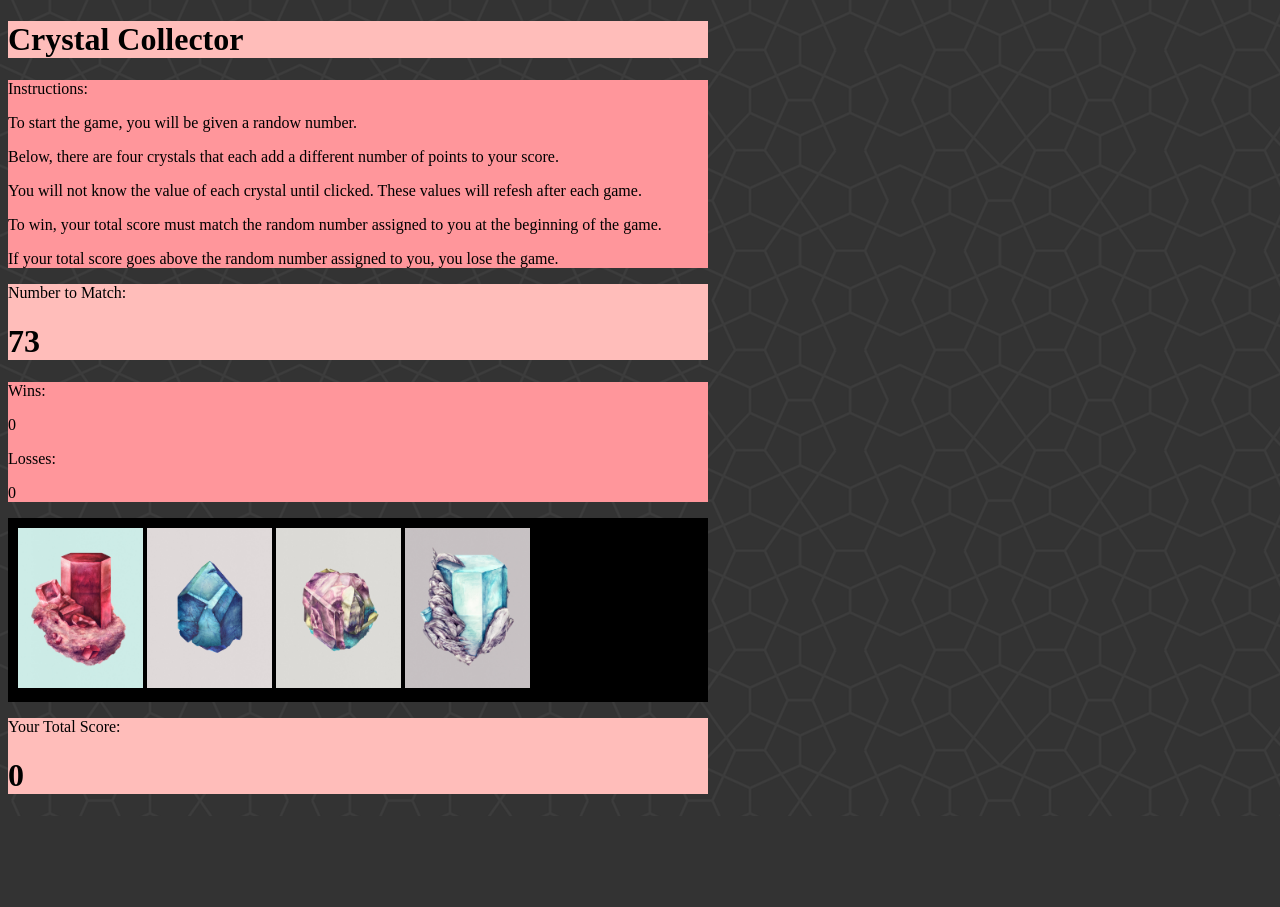
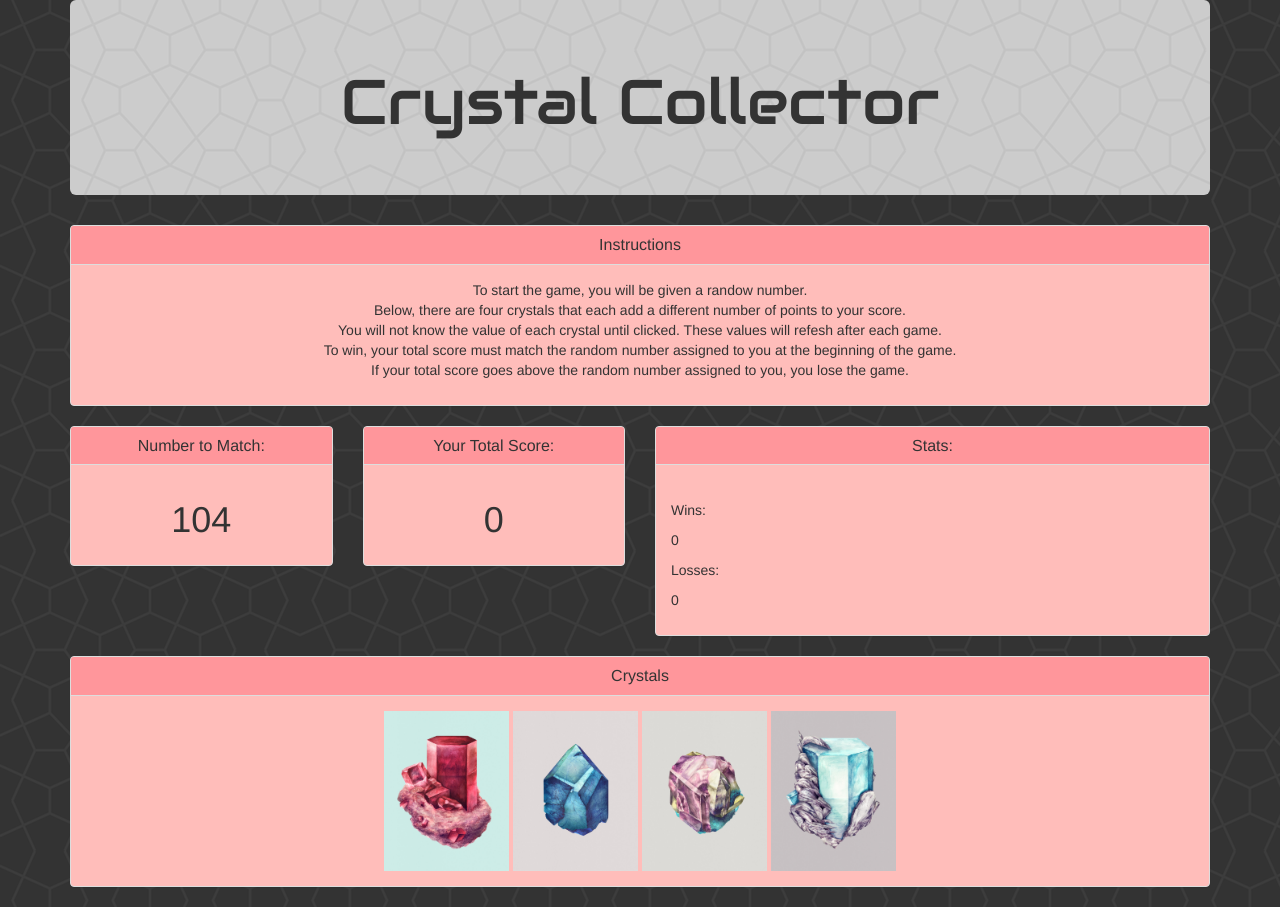
Before and after one commit to laurengranada/week-4-game, a PHP site: page / in a window 1280 px wide. Before the commit the page ends 794 px from the top, so only its background shows below. Run offline with PHP 8.4, Linux system fonts and the light colour scheme.

Commit message:
adding updated javascript to fix glitch in crystal values + stylizing

```diff
--- a/assets/css/style.css
+++ b/assets/css/style.css
@@ -2,44 +2,3 @@ body{
 	background-image: url("../images/back.png");
 
 }
-
-.bodyContent{
-	margin: 0 auto;
-
-}
-
-h1{
-	background-color: #ffbdba;
-	width: 700px;
-}
-
-.One{
-	background-color: #ff969b;
-	width: 700px;
-}
-
-.numsection{
-	background-color: #ffbdba;
-	width: 700px;
-}
-
-.winsection{
-	background-color: #ff969b;
-	width: 700px;
-}
-
-.picsection{
-	background-color: black;
-	width: 680px;
-	padding: 10px;
-}
-
-.scoretex{
-	background-color: #ffbdba;
-	width: 700px;
-}
-
-.score{
-	background-color: #ff969b;
-	width: 700px;
-}
--- a/index.html
+++ b/index.html
@@ -2,60 +2,100 @@
 <html>
 <head>
 	<title>Crystals</title>
+	<!--Bootstrap CSS -->
+	<link rel="stylesheet" href="https://maxcdn.bootstrapcdn.com/bootstrap/3.3.7/css/bootstrap.min.css" integrity="sha384-BVYiiSIFeK1dGmJRAkycuHAHRg32OmUcww7on3RYdg4Va+PmSTsz/K68vbdEjh4u" crossorigin="anonymous">
 	<link rel="stylesheet" type="text/css" href="assets/css/style.css">
-	<script src="https://code.jquery.com/jquery-2.2.3.js" integrity="sha256-laXWtGydpwqJ8JA+X9x2miwmaiKhn8tVmOVEigRNtP4=" crossorigin="anonymous"></script>
-
-	<script type="text/javascript" src="assets/javascript/game.js"></script>
+	<!-- google fonts for jumbotron-->
+	<link href="https://fonts.googleapis.com/css?family=Audiowide" rel="stylesheet">
 
 </head>
 
 <body>
 
-			<h1>Crystal Collector</h1>
-
-
-	<div class="One">
-
-		<p>Instructions:</p>
-		<p>To start the game, you will be given a randow number.</p>
-		<p>Below, there are four crystals that each add a different number of points to your score.</p>
-		<p>You will not know the value of each crystal until clicked. These values will refesh after each game.</p>
-		<p>To win, your total score must match the random number assigned to you at the beginning of the game.</p>
-		<p>If your total score goes above the random number assigned to you, you lose the game.</p>
+<div class="container">
+	<div class="jumbotron" style="background-image: url('assets/images/invertback.png'); font-family: 'Audiowide', cursive;">
+	  <h1 class="text-center">Crystal Collector</h1>
 	</div>
-
-
-
-	<div class="numsection">
-		<p>Number to Match: </p>
-		<h1 id="matchNumber"></h1>
+	<div class="row">
+		<div class="col-md-12">
+			<div class="panel panel-default"style="background-color: #ffbdba;">
+				<div class="panel-heading"style="background-color: #ff969b;">
+			    <h3 class="panel-title text-center">Instructions</h3>
 			  </div>
-
-
-
-	<div class="winsection">
-		<p id="comment"></p>
+			  <div class="panel-body">
+			  	 <p class="text-center">To start the game, you will be given a randow number.</br>
+				Below, there are four crystals that each add a different number of points to your score.</br>
+				You will not know the value of each crystal until clicked. These values will refesh after each game.</br>
+				To win, your total score must match the random number assigned to you at the beginning of the game.</br>
+				If your total score goes above the random number assigned to you, you lose the game.</p>
+			  </div>
+			</div>
+		</div>
+	</div>
+	<div class="row">
+		<div class="col-md-3" >
+			<div class="panel panel-default" style="background-color: #ffbdba;">
+			  <div class="panel-heading" style="background-color: #ff969b;">
+			    <h3 class="panel-title text-center">Number to Match:</h3>
+			  </div>
+			  <div class="panel-body" class="numsection">
+				<h1 class="text-center" id="matchNumber"></h1>
+			  </div>
+			</div>
+		</div>
+		<div class="col-md-3">
+			<div class="panel panel-default"style="background-color: #ffbdba;">
+			  <div class="panel-heading"style="background-color: #ff969b;">
+			    <h3 class="panel-title text-center">Your Total Score:</h3>
+			  </div>
+			  <div class="panel-body" class="scoretex">
+				<h1 class="text-center" id="score"></h1>
+			  </div>
+			</div>
+		</div>
+		<div class="col-md-6">
+			<div class="panel panel-default"style="background-color: #ffbdba;">
+			  <div class="panel-heading"style="background-color: #ff969b;">
+			    <h3 class="panel-title text-center">Stats:</h3>
+			  </div>
+			  <div class="panel-body" class="winsection">
+				<h3 id="comment"></h3>
 				<p>Wins:</p>
 				<p id="wins">0 </p>
 				<p>Losses:</p>
 				<p id="losses">0</p>
 			  </div>
-
-
-	<div class="picsection">
+			</div>
+		</div>
+	</div>
+	<div class="row">
+		<div class="col-md-12">
+			<div class="panel panel-default"style="background-color: #ffbdba;">
+			  <div class="panel-heading"style="background-color: #ff969b;">
+			    <h3 class="panel-title text-center">Crystals</h3>
+			  </div>
+			  <div class="panel-body text-center" class="picsection">
 			  	<img src="assets/images/red.jpg" width="125" id="red" class="button" >
 				<img src="assets/images/blue.jpg" width="125" id="blue" class="button" >
 				<img src="assets/images/pink.jpg" width="125" id="pink" class="button" >
 				<img src="assets/images/sky.jpg" width="125" id="sky" class="button" >
 			  </div>
-
-
-	<div class="scoretex">
-		<p>Your Total Score:</p>
-		<h1 id="score"></h1>
+			</div>
 		</div>
 
+		</div>
+	</div>
 
+</div>
+	<!--Bootstrap CDN -->
+	<script src="https://maxcdn.bootstrapcdn.com/bootstrap/3.3.7/js/bootstrap.min.js" integrity="sha384-Tc5IQib027qvyjSMfHjOMaLkfuWVxZxUPnCJA7l2mCWNIpG9mGCD8wGNIcPD7Txa" crossorigin="anonymous"></script>
+	<!--jQuery -->
+	<script
+  src="https://code.jquery.com/jquery-3.3.1.min.js"
+  integrity="sha256-FgpCb/KJQlLNfOu91ta32o/NMZxltwRo8QtmkMRdAu8="
+  crossorigin="anonymous"></script>
+	<!--my js -->
+	<script type="text/javascript" src="assets/javascript/game.js"></script>
 
 </body>
 </html>
```
Also changed, not shown: assets/javascript/game.js (+81 -58 lines), assets/images/invertback.png (added), 4 other files. Lines whose indentation alone changed are shown as unchanged.
